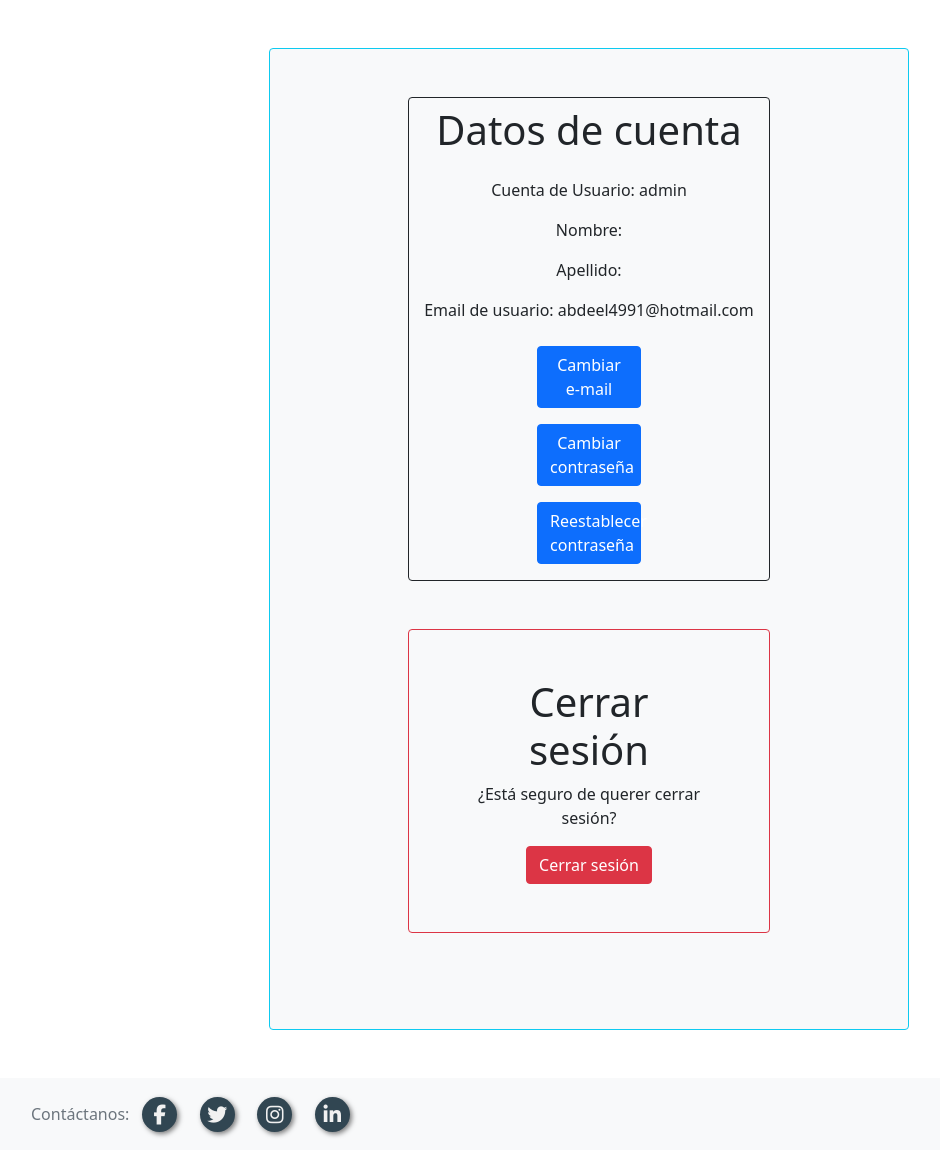
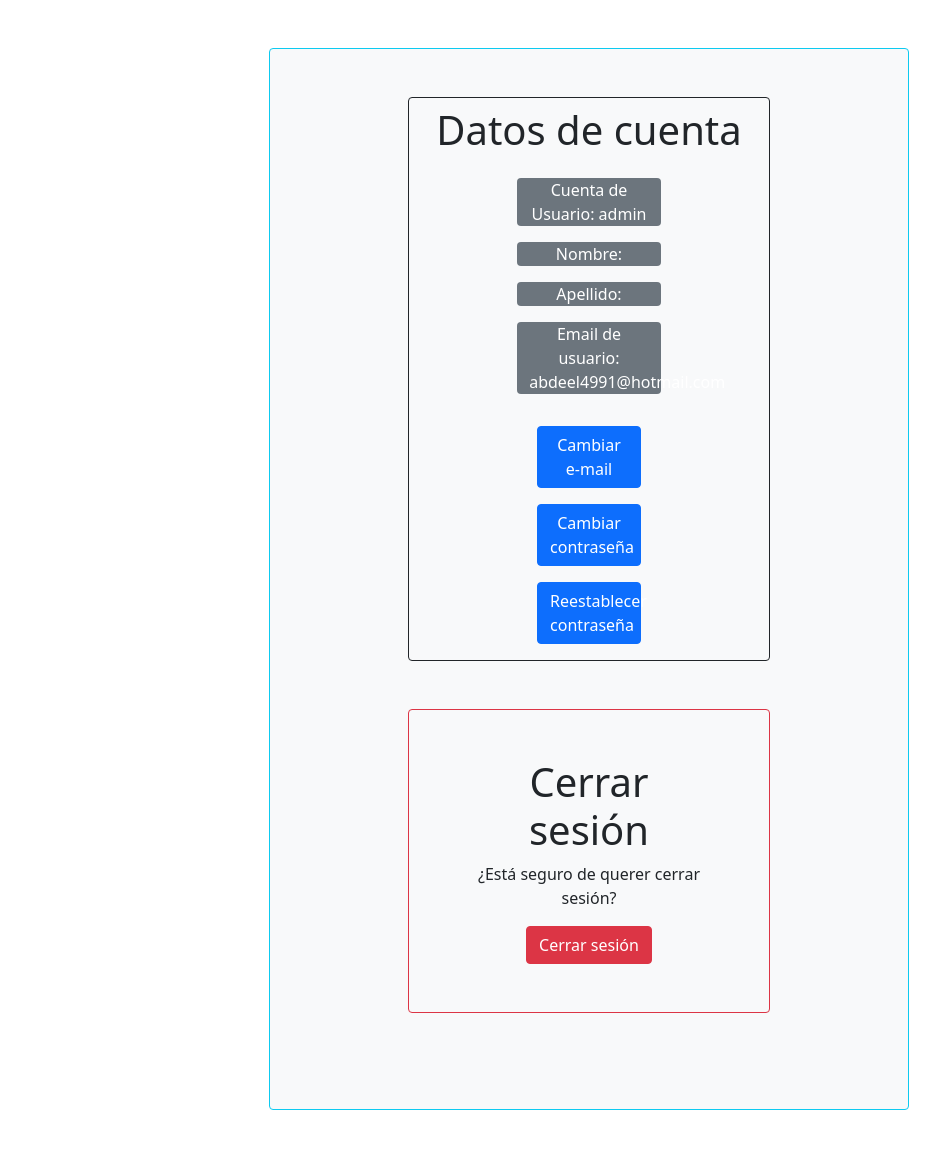
Before and after one commit to abdeel94/mh3dDjango, a Django app: page /accounts/logout/ in a window 1280 px wide. Shown: the part 56-1206 px from the top of the page, without its empty margins (51-991 px from the left). Run offline with Django 4.2, Linux system fonts and the light colour scheme; a user stored in the database is signed in; some libraries are stand-ins or nearby versions.

Commit message:
fixes frontend

```diff
--- a/templates/account/logout.html
+++ b/templates/account/logout.html
@@ -7,10 +7,20 @@
 {% block opciones %}
   <div class="container col-8 border border-dark rounded">
     <h1 class="mt-2 mb-4">Datos de cuenta</h1>
-  <p>Cuenta de Usuario: {{ user.username }}</p>
-  <p>Nombre: {{ user.first_name }}</p>
-  <p>Apellido: {{ user.last_name }}</p>
-  <p>Email de usuario: {{ user.email }}</p>
+    <div class="container col-6 ">
+      <div class="row justify-content-center">
+        <p class="bg-secondary text-white rounded ">Cuenta de Usuario: {{ user.username }}</p>
+      </div>
+      <div class="row justify-content-center">
+        <p class="bg-secondary text-white rounded ">Nombre: {{ user.first_name }}</p>
+      </div>
+      <div class="row justify-content-center">
+        <p class="bg-secondary text-white rounded ">Apellido: {{ user.last_name }}</p>
+      </div>
+      <div class="row justify-content-center">
+        <p class="bg-secondary text-white rounded ">Email de usuario: {{ user.email }}</p>
+      </div>
+    </div>
     <div class="container my-2">
       <div class="row justify-content-center">
         <a href="{% url 'account_email' %}"
--- a/templates/account/password_reset.html
+++ b/templates/account/password_reset.html
@@ -18,7 +18,7 @@
     <form method="POST" action="{% url 'account_reset_password' %}" class="password_reset">
         {% csrf_token %}
         {{ form.as_p }}
-        <input type="submit" value="{% trans 'Reset My Password' %}" />
+        <input class='btn btn-primary mt-2 mb-4' type="submit" value="{% trans 'Reset My Password' %}" />
     </form>
 
     <p>{% blocktrans %}Please contact us if you have any trouble resetting your password.{% endblocktrans %}</p>
--- a/templates/account/password_set.html
+++ b/templates/account/password_set.html
@@ -5,11 +5,11 @@
 {% block head_title %}{% trans "Set Password" %}{% endblock %}
 {% block opciones %}{% endblock %}
 {% block content %}
-    <h1>{% trans "Set Password" %}</h1>
+    <h1 class='mb-4'>{% trans "Set Password" %}</h1>
 
     <form method="POST" action="{% url 'account_set_password' %}" class="password_set">
         {% csrf_token %}
         {{ form.as_p }}
-        <input type="submit" name="action" value="{% trans 'Set Password' %}"/>
+        <input  class='btn btn-primary my-2' type="submit" name="action" value="{% trans 'Set Password' %}"/>
     </form>
 {% endblock %}
--- a/templates/socialaccount/login.html
+++ b/templates/socialaccount/login.html
@@ -12,11 +12,10 @@
 {% else %}
 <h1>{% blocktrans with provider.name as provider %}Conectarse vía {{ provider }}{% endblocktrans %}</h1>
 
-<p>{% blocktrans with provider.name as provider %}Estás a punto de auntentificarte a través de {{ provider }}.{% endblocktrans %}</p>
 {% endif %}
 
 <form method="post">
   {% csrf_token %}
-  <button class='btn btn-primary' type="submit">{% trans "Continuar" %}</button>
+  <button class='btn btn-primary my-3' type="submit">{% trans "Continuar" %}</button>
 </form>
 {% endblock %}
```
Also changed, not shown: homepage/forms.py (+14 -3 lines), templates/account/email.html (+4 -4 lines), db.sqlite3. Lines whose indentation alone changed are shown as unchanged.
